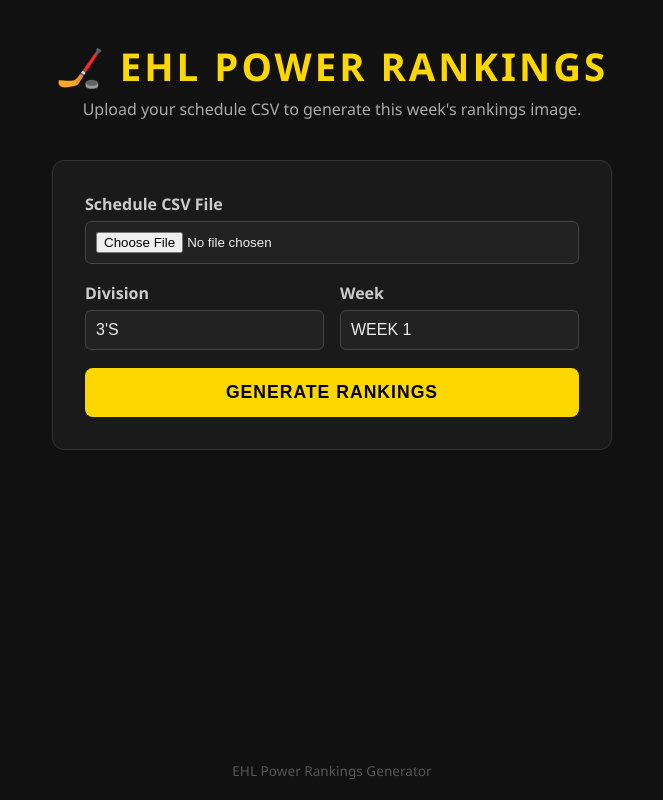
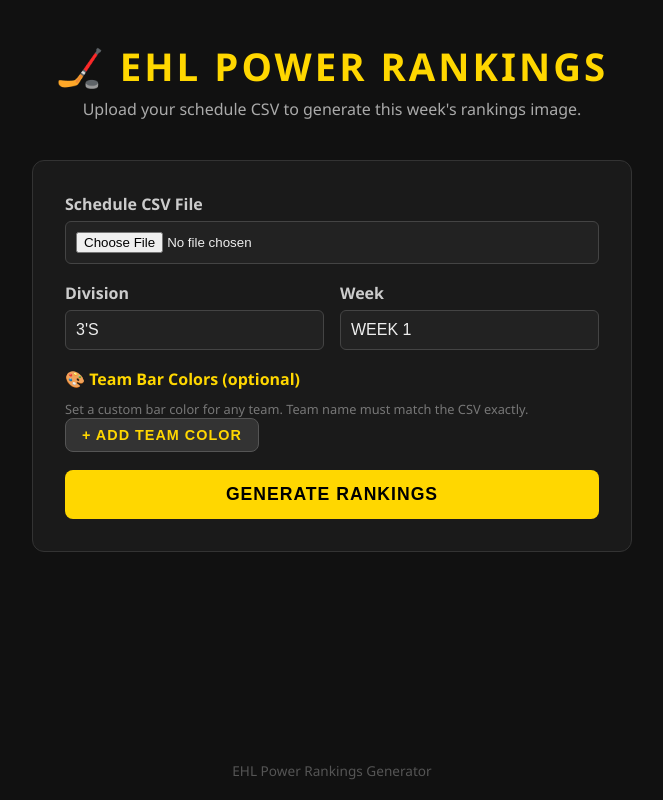
Before and after one commit to ElectricHockey/ehl-power-rankings, a Flask app: page / in a window 1280 px wide. Shown: the whole page, without its empty margins (308-971 px from the left). Run offline with Flask 3, Linux system fonts and the light colour scheme; parts of the project's set-up code (start-up, migrations or seed data) failed here and were passed over.

Commit message:
Much larger fonts to match reference, hex color picker UI, better logo matching
- Font sizes: title 74→96pt, subtitle 42→56pt, team names 42→56pt, rank 50→60pt
- Layout: ROW_HEIGHT 96→104, HEADER_HEIGHT 180→210, EHL logo 100→130, team logos 74→82
- Added hex_to_rgb() and color_overrides parameter to generate_rankings_image()
- Case-insensitive team name matching in get_team_style()
- Auto-detect logo files by team name pattern for unconfigured teams
- Added team color picker (name + color input) to the upload form

Agent-Logs-Url: https://github.com/ElectricHockey/ehl-power-rankings/sessions/93d4b0b5-a2a5-4a4d-98c1-9f0c32729bed

Co-authored-by: ElectricHockey <214592700+ElectricHockey@users.noreply.github.com>

```diff
--- a/app.py
+++ b/app.py
@@ -8,6 +8,8 @@ import os
 import importlib
 import importlib.util
 import importlib.machinery
+import json
+import re
 import tempfile
 import uuid
 
@@ -59,6 +61,19 @@ def generate():
     week_label = request.form.get("week_label", "WEEK 1").strip() or "WEEK 1"
     div_label = request.form.get("div_label", "3'S").strip() or "3'S"
 
+    # ── Collect team color overrides ────────────────────────
+    color_overrides = {}
+    team_names = request.form.getlist("team_name[]")
+    team_colors = request.form.getlist("team_color[]")
+    for name, color in zip(team_names, team_colors):
+        name = name.strip()
+        color = color.strip()
+        if name and color:
+            # Ensure color is a valid hex string
+            hex_val = color.lstrip("#")
+            if re.match(r'^[0-9a-fA-F]{6}$', hex_val):
+                color_overrides[name] = f"#{hex_val}"
+
     # ── Save uploaded CSV ───────────────────────────────────
     csv_filename = f"{uuid.uuid4().hex}.csv"
     csv_path = os.path.join(UPLOAD_DIR, csv_filename)
@@ -108,6 +123,7 @@ def generate():
         logo_dir=LOGO_DIR,
         output_path=out_path,
         top_n=10,
+        color_overrides=color_overrides,
     )
 
     # ── Build results table with ALL ranked teams ───────────
--- a/generate_image.py
+++ b/generate_image.py
@@ -9,18 +9,18 @@ import os
 import math
 from PIL import Image, ImageDraw, ImageFont
 
-from team_config import get_team_style
+from team_config import get_team_style, hex_to_rgb
 
 # ── Layout constants ────────────────────────────────────────
 IMG_WIDTH = 1080
-ROW_HEIGHT = 96
-HEADER_HEIGHT = 180
-TOP_PADDING = 20
-BOTTOM_PADDING = 30
-RANK_BOX_W = 80
+ROW_HEIGHT = 104
+HEADER_HEIGHT = 210
+TOP_PADDING = 10
+BOTTOM_PADDING = 20
+RANK_BOX_W = 90
 BAR_LEFT = RANK_BOX_W + 6
 BAR_RIGHT = IMG_WIDTH - 60
-LOGO_SIZE = 74
+LOGO_SIZE = 82
 MOVEMENT_X = IMG_WIDTH - 35
 
 BG_COLOR = (0, 0, 0)
@@ -82,6 +82,7 @@ def generate_rankings_image(
     logo_dir="logos",
     output_path="power_rankings.png",
     top_n=10,
+    color_overrides=None,
 ):
     """
     Generate the power rankings image.
@@ -100,7 +101,11 @@ def generate_rankings_image(
         Where to save the resulting image.
     top_n : int
         How many teams to show in the image (default 10).
+    color_overrides : dict or None
+        Optional {team_name: "#RRGGBB"} to override bar colors.
     """
+    if color_overrides is None:
+        color_overrides = {}
     teams_to_show = ranked_teams[:top_n]
     num_rows = len(teams_to_show)
     img_height = HEADER_HEIGHT + TOP_PADDING + num_rows * ROW_HEIGHT + BOTTOM_PADDING
@@ -109,27 +114,27 @@ def generate_rankings_image(
     draw = ImageDraw.Draw(img)
 
     # ── Fonts ───────────────────────────────────────────────
-    font_title = _load_font("Lato-Black.ttf", 74)
-    font_subtitle = _load_font("Lato-BoldItalic.ttf", 42)
-    font_rank = _load_font("Lato-Black.ttf", 50)
-    font_team = _load_font("Lato-Heavy.ttf", 42)
-    font_move = _load_font("Lato-Bold.ttf", 34)
+    font_title = _load_font("Lato-Black.ttf", 96)
+    font_subtitle = _load_font("Lato-BoldItalic.ttf", 56)
+    font_rank = _load_font("Lato-Black.ttf", 60)
+    font_team = _load_font("Lato-Heavy.ttf", 56)
+    font_move = _load_font("Lato-Bold.ttf", 36)
 
     # ── Header ──────────────────────────────────────────────
-    ehl_logo = _load_ehl_logo(logo_dir, 100)
+    ehl_logo = _load_ehl_logo(logo_dir, 130)
     if ehl_logo:
-        img.paste(ehl_logo, (20, 20), ehl_logo)
-        img.paste(ehl_logo, (IMG_WIDTH - 20 - ehl_logo.width, 20), ehl_logo)
+        img.paste(ehl_logo, (20, 15), ehl_logo)
+        img.paste(ehl_logo, (IMG_WIDTH - 20 - ehl_logo.width, 15), ehl_logo)
 
     title_text = "POWER RANKINGS"
     bbox = draw.textbbox((0, 0), title_text, font=font_title)
     tw = bbox[2] - bbox[0]
-    draw.text(((IMG_WIDTH - tw) // 2, 30), title_text, fill=TITLE_COLOR, font=font_title)
+    draw.text(((IMG_WIDTH - tw) // 2, 20), title_text, fill=TITLE_COLOR, font=font_title)
 
     sub_text = f"{division_label} {week_label}"
     bbox = draw.textbbox((0, 0), sub_text, font=font_subtitle)
     sw = bbox[2] - bbox[0]
-    draw.text(((IMG_WIDTH - sw) // 2, 105), sub_text, fill=SUBTITLE_COLOR, font=font_subtitle)
+    draw.text(((IMG_WIDTH - sw) // 2, 130), sub_text, fill=SUBTITLE_COLOR, font=font_subtitle)
 
     # ── Team rows ───────────────────────────────────────────
     y_start = HEADER_HEIGHT + TOP_PADDING
@@ -137,12 +142,19 @@ def generate_rankings_image(
         rank = idx + 1
         y = y_start + idx * ROW_HEIGHT
 
-        style = get_team_style(team.name)
+        style = get_team_style(team.name, logo_dir=logo_dir)
+
+        # Apply user-specified hex color override if provided
+        if team.name in color_overrides:
+            rgb = hex_to_rgb(color_overrides[team.name])
+            if rgb:
+                style = dict(style)  # copy to avoid mutating config
+                style["bar_color"] = rgb
 
         # Rank box (red rounded rectangle)
         rank_x0, rank_y0 = 10, y + 4
         rank_x1, rank_y1 = RANK_BOX_W, y + ROW_HEIGHT - 4
-        _draw_rounded_rect(draw, (rank_x0, rank_y0, rank_x1, rank_y1), 10, RANK_BG)
+        _draw_rounded_rect(draw, (rank_x0, rank_y0, rank_x1, rank_y1), 12, RANK_BG)
         rank_str = str(rank)
         rb = draw.textbbox((0, 0), rank_str, font=font_rank)
         rw = rb[2] - rb[0]
@@ -157,7 +169,7 @@ def generate_rankings_image(
         # Team bar (colored rounded rectangle)
         bar_x0, bar_y0 = BAR_LEFT, y + 4
         bar_x1, bar_y1 = BAR_RIGHT, y + ROW_HEIGHT - 4
-        _draw_rounded_rect(draw, (bar_x0, bar_y0, bar_x1, bar_y1), 10, style["bar_color"])
+        _draw_rounded_rect(draw, (bar_x0, bar_y0, bar_x1, bar_y1), 12, style["bar_color"])
 
         # Team name text – centered in bar (between left edge and logo area)
         name_upper = team.name.upper()
@@ -178,7 +190,7 @@ def generate_rankings_image(
             img.paste(logo_img, (logo_x, logo_y), logo_img)
 
         # Movement indicator (dash for now — could be ▲ ▼ later)
-        draw.text((MOVEMENT_X, y + 28), "–", fill=MOVEMENT_COLOR, font=font_move)
+        draw.text((MOVEMENT_X, y + 32), "–", fill=MOVEMENT_COLOR, font=font_move)
 
     img.save(output_path, "PNG")
     return output_path
--- a/templates/index.html
+++ b/templates/index.html
@@ -32,7 +32,7 @@
       border-radius: 12px;
       padding: 32px;
       margin: 30px 20px;
-      max-width: 560px;
+      max-width: 600px;
       width: 100%;
     }
     label {
@@ -65,8 +65,7 @@
       color: #eee;
       font-size: 1rem;
     }
-    button {
-      width: 100%;
+    button, .btn-add {
       padding: 14px;
       font-size: 1.1rem;
       font-weight: 700;
@@ -79,7 +78,8 @@
       letter-spacing: 1px;
       transition: background .2s;
     }
-    button:hover { background: #e6c200; }
+    button:hover, .btn-add:hover { background: #e6c200; }
+    button[type="submit"] { width: 100%; }
     .flash {
       background: #5a1a1a;
       border: 1px solid #a33;
@@ -94,6 +94,63 @@
       padding: 20px;
       color: #555;
       font-size: .85rem;
+    }
+    /* Team color overrides section */
+    .color-section {
+      margin-bottom: 18px;
+    }
+    .color-section h3 {
+      color: #ffd700;
+      font-size: 1rem;
+      margin-bottom: 10px;
+    }
+    .color-row {
+      display: flex;
+      gap: 10px;
+      align-items: center;
+      margin-bottom: 8px;
+    }
+    .color-row input[type="text"] {
+      flex: 1;
+      padding: 9px 10px;
+      background: #222;
+      border: 1px solid #444;
+      border-radius: 6px;
+      color: #eee;
+      font-size: .95rem;
+    }
+    .color-row input[type="color"] {
+      width: 44px;
+      height: 38px;
+      border: 1px solid #444;
+      border-radius: 6px;
+      background: #222;
+      cursor: pointer;
+      padding: 2px;
+    }
+    .color-row .btn-remove {
+      background: #a33;
+      color: #fff;
+      border: none;
+      border-radius: 6px;
+      padding: 8px 12px;
+      font-size: .9rem;
+      cursor: pointer;
+      font-weight: 700;
+    }
+    .color-row .btn-remove:hover { background: #c44; }
+    .btn-add {
+      padding: 8px 16px;
+      font-size: .9rem;
+      background: #333;
+      color: #ffd700;
+      border: 1px solid #555;
+    }
+    .btn-add:hover { background: #444; color: #ffd700; }
+    .color-hint {
+      color: #777;
+      font-size: .8rem;
+      margin-top: 4px;
     }
   </style>
 </head>
@@ -127,10 +184,31 @@
         </div>
       </div>
 
+      <div class="color-section">
+        <h3>🎨 Team Bar Colors (optional)</h3>
+        <p class="color-hint">Set a custom bar color for any team. Team name must match the CSV exactly.</p>
+        <div id="color-rows"></div>
+        <button type="button" class="btn-add" onclick="addColorRow()">+ Add Team Color</button>
+      </div>
+
       <button type="submit">Generate Rankings</button>
     </form>
   </div>
 
   <footer>EHL Power Rankings Generator</footer>
+
+  <script>
+    function addColorRow(name, color) {
+      const container = document.getElementById('color-rows');
+      const row = document.createElement('div');
+      row.className = 'color-row';
+      row.innerHTML = `
+        <input type="text" name="team_name[]" placeholder="Team Name" value="${name || ''}">
+        <input type="color" name="team_color[]" value="${color || '#cc3333'}">
+        <button type="button" class="btn-remove" onclick="this.parentElement.remove()">✕</button>
+      `;
+      container.appendChild(row);
+    }
+  </script>
 </body>
 </html>
```
Also changed, not shown: team_config.py (+59 -5 lines).
